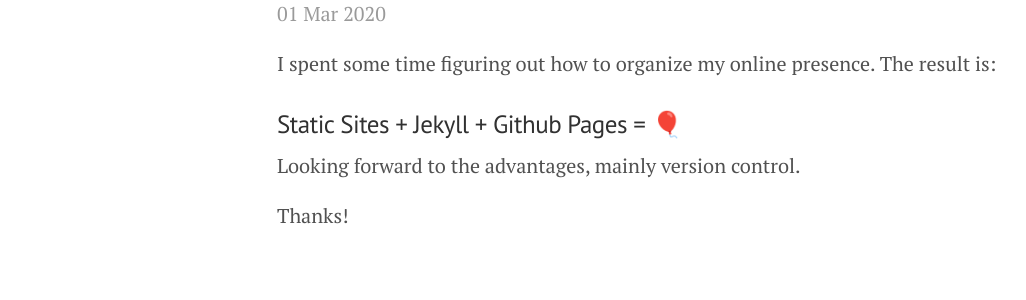
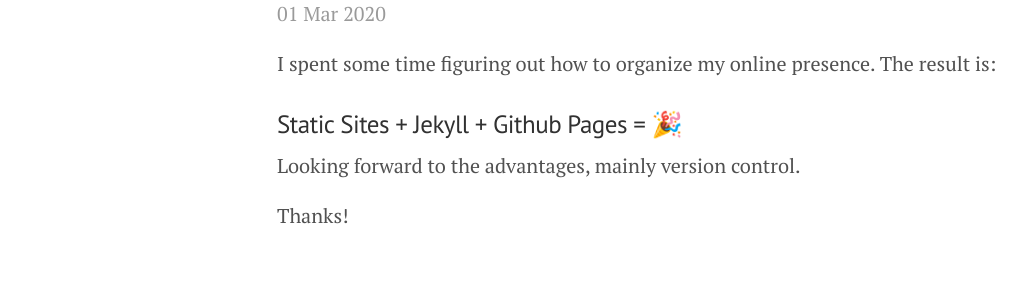
Before and after one commit to rajankpaul/rajankpaul.github.io, a Jekyll site: the page built from _posts/2020-03-01-new-site.md, in a window 1280 px wide. Shown: the part 183-483 px from the top of the page, without its empty margins (3-1029 px from the left). Built offline with Jekyll 4.4.1, drawn with Linux system fonts in a browser that asks for light colours.

```diff
--- a/_posts/2020-03-01-new-site.md
+++ b/_posts/2020-03-01-new-site.md
@@ -5,7 +5,7 @@ title: New Site
 
 I spent some time figuring out how to organize my online presence. The result is:
 
-### Static Sites + Jekyll + Github Pages = 🎈
+### Static Sites + Jekyll + Github Pages = 🎉
 
 Looking forward to the advantages, mainly version control.
 
```
